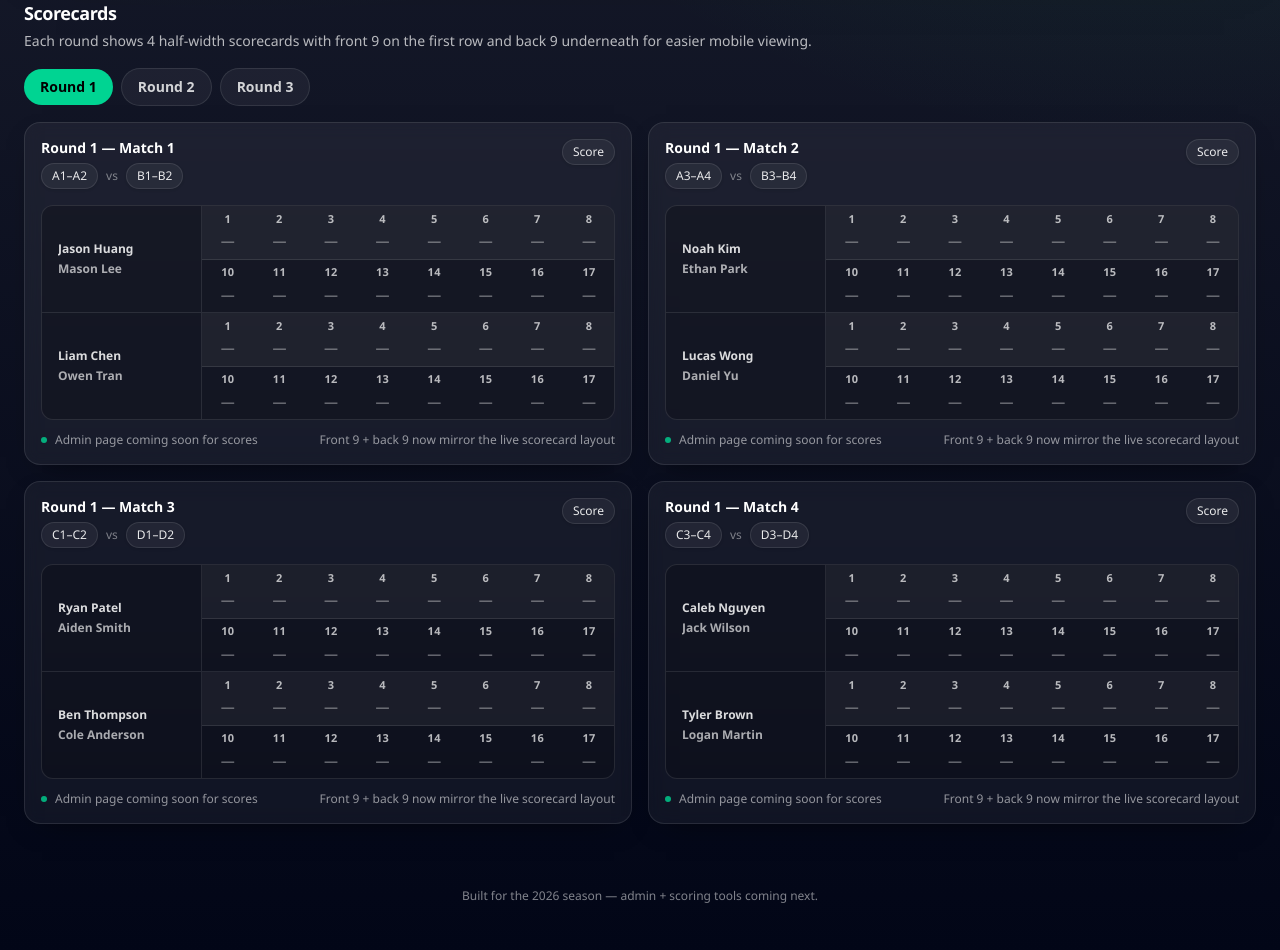
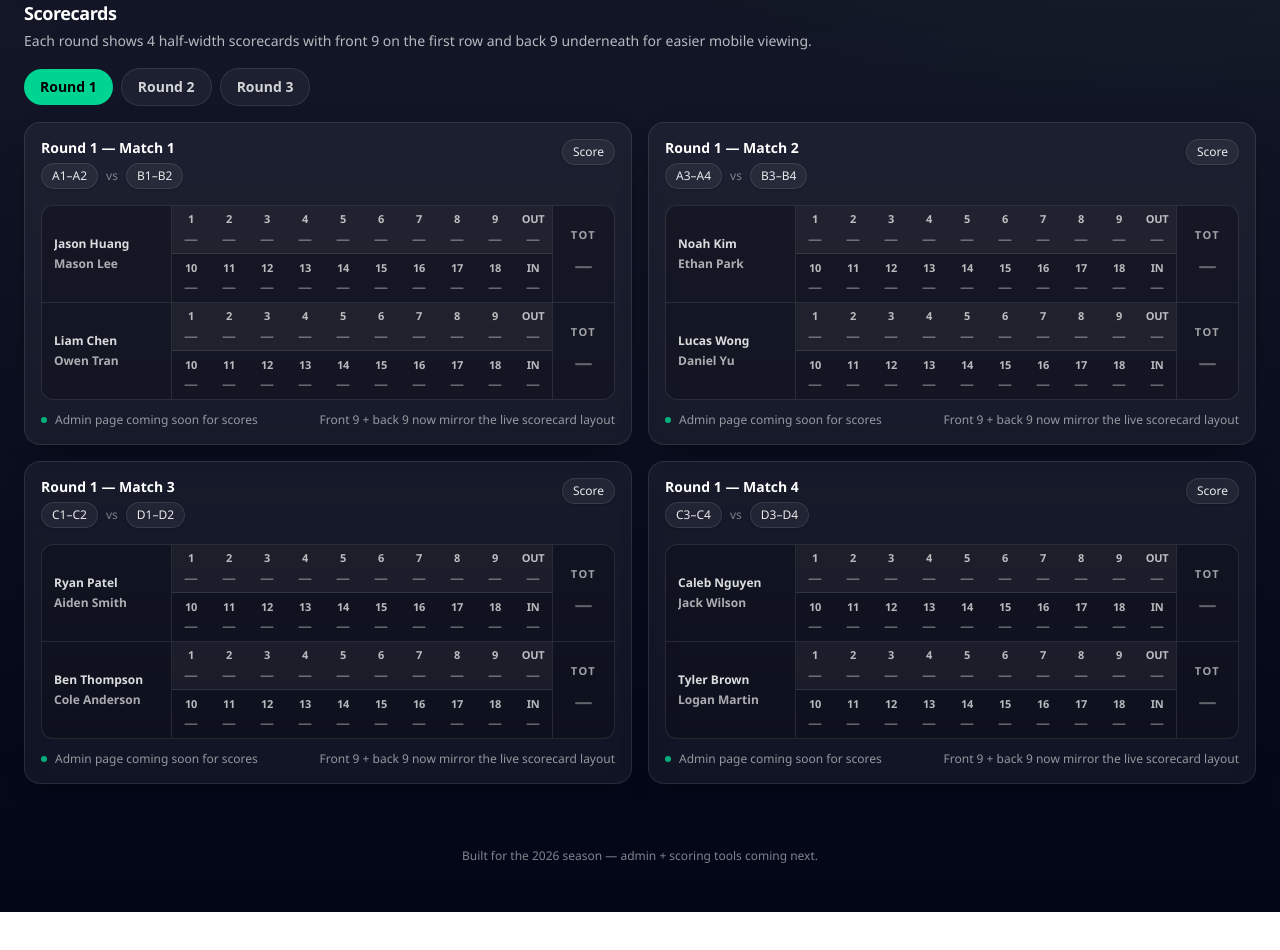
Before and after one commit to asianthejason/CBI, a Next.js app: page / in a window 1280 px wide. Shown: the part 1240-2190 px from the top of the page. After the commit the page ends 2152 px from the top, so only its background shows below. Built offline with nearby package versions, Linux system fonts and the light colour scheme.

Commit message:
edited match up

```diff
--- a/src/app/page.tsx
+++ b/src/app/page.tsx
@@ -199,46 +199,47 @@ function Scorecard({ title, left, right }: { title: string; left: Pair; right: P
     players: [string, string];
     showTopBorder?: boolean;
   }) => (
-    <div className={"grid min-w-[760px] grid-cols-[160px_minmax(0,1fr)_84px] overflow-hidden " + (showTopBorder ? "border-t border-white/10" : "")}>
-      <div className="row-span-2 flex min-h-[106px] flex-col justify-center border-r border-white/10 px-3 py-3 text-[11px] font-semibold text-white/85 sm:px-4 sm:text-xs">
+    <div
+      className={
+        "grid grid-cols-[110px_repeat(10,minmax(0,1fr))_56px] overflow-hidden sm:grid-cols-[130px_repeat(10,minmax(0,1fr))_62px] " +
+        (showTopBorder ? "border-t border-white/10" : "")
+      }
+    >
+      <div className="row-span-2 flex min-h-[96px] flex-col justify-center border-r border-white/10 px-2 py-3 text-[11px] font-semibold leading-5 text-white/85 sm:px-3 sm:text-xs">
         <span className="truncate">{players[0]}</span>
-        <span className="mt-1 truncate text-white/65">{players[1]}</span>
+        <span className="truncate text-white/65">{players[1]}</span>
       </div>
 
-      <div className="grid grid-cols-10 border-b border-white/10 bg-white/[0.05]">
       {[...frontNine, "OUT"].map((hole) => (
         <div
           key={`front-label-${players[0]}-${hole}`}
-            className="flex h-[52px] flex-col items-center justify-center px-0.5 text-center"
+          className="flex h-[48px] min-w-0 flex-col items-center justify-center border-b border-white/10 bg-white/[0.05] px-0 text-center"
         >
-            <span className="text-[10px] font-semibold uppercase tracking-wide text-white/70 sm:text-[11px]">
+          <span className="text-[10px] font-semibold uppercase tracking-tight text-white/70 sm:text-[11px]">
             {hole}
           </span>
-            <span className="mt-1 text-sm font-semibold text-white/35">—</span>
+          <span className="mt-1 text-sm font-semibold leading-none text-white/35">—</span>
         </div>
       ))}
+
+      <div className="row-span-2 flex min-h-[96px] flex-col items-center justify-center border-l border-white/10 px-1 text-center">
+        <span className="text-[10px] font-semibold uppercase tracking-[0.14em] text-white/60 sm:text-[11px]">
+          Tot
+        </span>
+        <span className="mt-2 text-base font-semibold text-white/35 sm:text-lg">—</span>
       </div>
 
-      <div className="row-span-2 flex min-h-[106px] flex-col items-center justify-center border-l border-white/10 px-2 text-center">
-        <span className="text-[10px] font-semibold uppercase tracking-[0.16em] text-white/60 sm:text-[11px]">
-          Tot
-        </span>
-        <span className="mt-2 text-lg font-semibold text-white/35">—</span>
-      </div>
-
-      <div className="grid grid-cols-10">
       {[...backNine, "IN"].map((hole) => (
         <div
           key={`back-label-${players[0]}-${hole}`}
-            className="flex h-[52px] flex-col items-center justify-center px-0.5 text-center"
+          className="flex h-[48px] min-w-0 flex-col items-center justify-center px-0 text-center"
         >
-            <span className="text-[10px] font-semibold uppercase tracking-wide text-white/70 sm:text-[11px]">
+          <span className="text-[10px] font-semibold uppercase tracking-tight text-white/70 sm:text-[11px]">
             {hole}
           </span>
-            <span className="mt-1 text-sm font-semibold text-white/35">—</span>
+          <span className="mt-1 text-sm font-semibold leading-none text-white/35">—</span>
         </div>
       ))}
-      </div>
     </div>
   );
 
@@ -265,7 +266,7 @@ function Scorecard({ title, left, right }: { title: string; left: Pair; right: P
           <Pill>Score</Pill>
         </div>
 
-        <div className="mt-4 overflow-x-auto rounded-xl border border-white/10 bg-black/20">
+        <div className="mt-4 rounded-xl border border-white/10 bg-black/20">
           <ScoreStrip players={rowTeams[0] as [string, string]} />
           <ScoreStrip players={rowTeams[1] as [string, string]} showTopBorder />
         </div>
```
Lines whose indentation alone changed are shown as unchanged.
